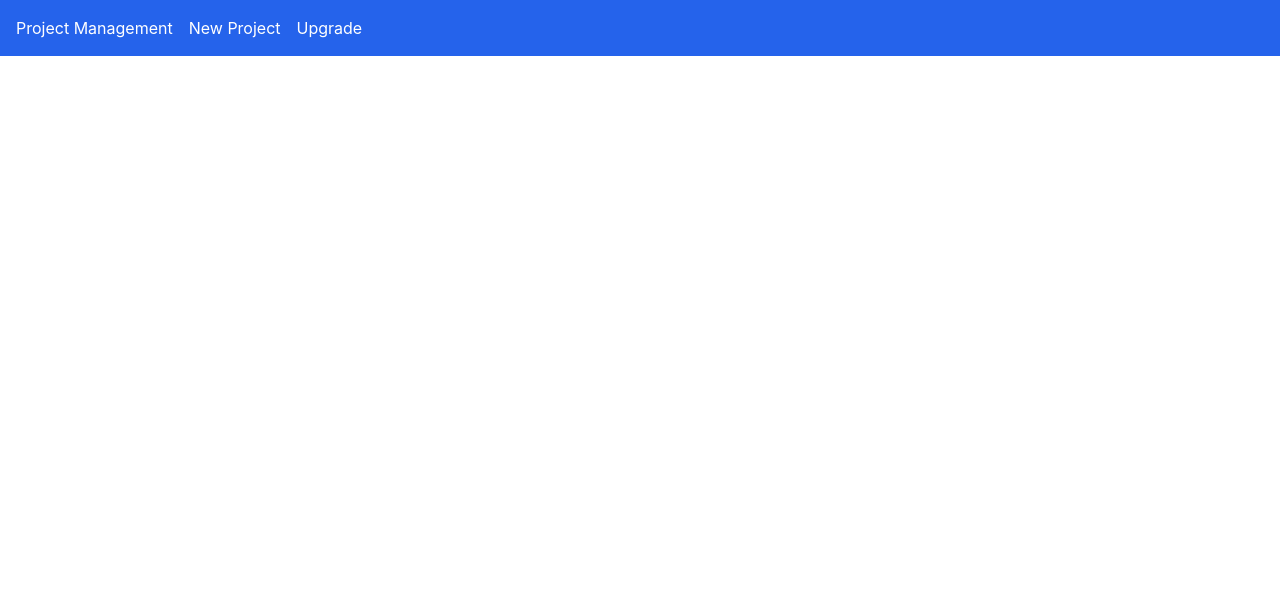
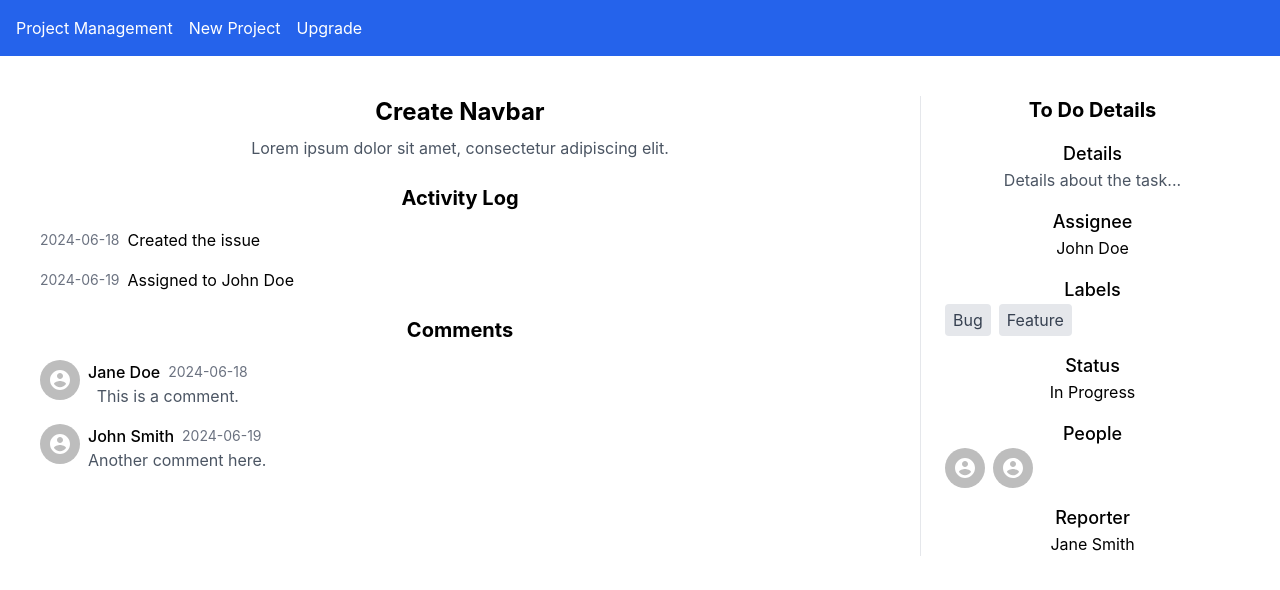
Before and after one commit to Natan-Mesele/pm-react, a React (Create React App) app: page /IssueDetails in a window 1280 px wide. Shown: the top 590 px of the page. Built offline with nearby package versions, Linux system fonts and the light colour scheme.

Commit message:
issuedetails

```diff
--- a/src/App.js
+++ b/src/App.js
@@ -7,6 +7,7 @@ import Projectm from "./Components/Projectm";
 import Upgrade from "./Components/Upgrade";
 import ProjectList from "./Components/ProjectList";
 import ProjectDetail from "./Components/ProjectDetail";
+import IssueDetails from "./Components/IssueDetails";
 
 function App() {
   return (
@@ -16,6 +17,7 @@ function App() {
         <Routes>
           <Route path="/ProjectList" element={<ProjectList />} ></Route>
           <Route path="/ProjectDetail" element={<ProjectDetail />} ></Route>
+          <Route path="/IssueDetails" element={<IssueDetails />} ></Route>
         </Routes>
       </div>
     </BrowserRouter>
--- a/src/Components/ChatBox.jsx
+++ b/src/Components/ChatBox.jsx
@@ -1,9 +1,81 @@
-import React from 'react'
+import React, { useState, useEffect, useRef } from 'react';
+import { Box, TextField, Button, IconButton, Typography } from '@material-ui/core';
+import { Send as SendIcon } from '@material-ui/icons';
 
 function ChatBox() {
+  const [messages, setMessages] = useState([]);
+  const [newMessage, setNewMessage] = useState('');
+  const chatBoxRef = useRef(null);
+
+  useEffect(() => {
+    // Scroll to the bottom of the chat box
+    if (chatBoxRef.current) {
+      chatBoxRef.current.scrollTop = chatBoxRef.current.scrollHeight;
+    }
+  }, [messages]);
+
+  const handleSendMessage = () => {
+    if (newMessage.trim()) {
+      setMessages([...messages, { text: newMessage.trim(), sender: 'user' }]);
+      setNewMessage('');
+    }
+  };
+
+  const handleReceiverMessage = (message) => {
+    setMessages([...messages, { text: message, sender: 'other' }]);
+  };
+
+  const handleKeyDown = (e) => {
+    if (e.key === 'Enter') {
+      handleSendMessage();
+    }
+  };
+
   return (
-    <div>ChatBox</div>
-  )
+    <Box className="bg-white shadow-md rounded-lg p-4 flex flex-col h-full">
+      <Typography variant="h7" gutterBottom className='text-gray-500'>
+        Chat Box
+      </Typography>
+      <Box
+        ref={chatBoxRef}
+        className="flex-1 overflow-y-auto space-y-2 pb-4"
+      >
+        {messages.map((message, index) => (
+          <Box
+            key={index}
+            className={`max-w-xs px-4 py-2 rounded-lg flex ${
+              message.sender === 'user'
+                ? 'justify-end'
+                : 'justify-start'
+            }`}
+          >
+            <Box
+              className={`px-4 py-2 rounded-lg ${
+                message.sender === 'user'
+                  ? 'bg-blue-500 text-white'
+                  : 'bg-gray-200'
+              }`}
+            >
+              {message.text}
+            </Box>
+          </Box>
+        ))}
+      </Box>
+      <Box className="flex items-center space-x-2">
+        <TextField
+          value={newMessage}
+          onChange={(e) => setNewMessage(e.target.value)}
+          onKeyDown={handleKeyDown}
+          className="flex-1"
+          variant="outlined"
+          placeholder="Type your message..."
+        />
+        <IconButton onClick={handleSendMessage}>
+          <SendIcon />
+        </IconButton>
+      </Box>
+    </Box>
+  );
 }
 
-export default ChatBox
+export default ChatBox;
--- a/src/Components/CreateIssueForm.jsx
+++ b/src/Components/CreateIssueForm.jsx
@@ -15,7 +15,7 @@ function CreateIssueForm({ open, onClose, onSubmit }) {
       <DialogTitle>Create New Issue</DialogTitle>
       <DialogContent>
         <TextField
-          label="Title"
+          label="Issue Name"
           value={title}
           onChange={(e) => setTitle(e.target.value)}
           fullWidth
--- a/src/Components/IssueCard.jsx
+++ b/src/Components/IssueCard.jsx
@@ -3,9 +3,12 @@ import MenuItem from "@material-ui/core/MenuItem";
 import MoreVertIcon from "@material-ui/icons/MoreVert";
 import Menu from "@material-ui/core/Menu";
 import AccountCircleIcon from "@material-ui/icons/AccountCircle";
+import UserList from "./UserList";
+import { Link } from "react-router-dom";
 
 function IssueCard() {
   const [anchorEl, setAnchorEl] = useState(null);
+  const [userMenuAnchorEl, setUserMenuAnchorEl] = useState(null);
 
   const handleClick = (event) => {
     setAnchorEl(event.currentTarget);
@@ -35,10 +38,24 @@ function IssueCard() {
     console.log("Delete clicked");
   };
 
+  const handleUserMenuOpen = (event) => {
+    setUserMenuAnchorEl(event.currentTarget);
+  };
+
+  const handleUserMenuClose = () => {
+    setUserMenuAnchorEl(null);
+  };
+
+  const users = [
+    { name: "User 1" },
+    { name: "User 2" },
+    { name: "User 3" },
+  ];
+
   return (
     <div className="bg-white shadow-md rounded-md p-4">
       <div className="flex justify-between items-center">
-        <span className="font-medium">Create Navbar</span>
+        <Link to="/IssueDetails" className="font-medium">Create Navbar</Link>
         <div>
           <MoreVertIcon className="cursor-pointer" onClick={handleClick} />
           <Menu
@@ -58,8 +75,18 @@ function IssueCard() {
         <p className="text-gray-500">FBP - {1}</p>
         <div className="flex items-center gap-2">
           {[1].map((item) => (
-            <AccountCircleIcon key={item} className="cursor-pointer" />
+            <AccountCircleIcon
+              key={item}
+              className="cursor-pointer"
+              onClick={handleUserMenuOpen}
+            />
           ))}
+          <UserList
+            anchorEl={userMenuAnchorEl}
+            open={Boolean(userMenuAnchorEl)}
+            onClose={handleUserMenuClose}
+            users={users}
+          />
         </div>
       </div>
     </div>
--- /dev/null
+++ b/src/Components/IssueDetails.jsx
@@ -0,0 +1,115 @@
+import React from "react";
+import { Avatar } from "@mui/material";
+import AccountCircleIcon from "@material-ui/icons/AccountCircle";
+
+const IssueDetails = () => {
+  // Sample data
+  const issueDetails = {
+    title: "Create Navbar",
+    description: "Lorem ipsum dolor sit amet, consectetur adipiscing elit.",
+    activityLog: [
+      { id: 1, content: "Created the issue", date: "2024-06-18" },
+      { id: 2, content: "Assigned to John Doe", date: "2024-06-19" },
+    ],
+    comments: [
+      { id: 1, author: "Jane Doe", content: "This is a comment.", date: "2024-06-18" },
+      { id: 2, author: "John Smith", content: "Another comment here.", date: "2024-06-19" },
+    ],
+    toDoDetails: {
+      details: "Details about the task...",
+      assignee: "John Doe",
+      labels: ["Bug", "Feature"],
+      status: "In Progress",
+      people: ["John Doe", "Jane Doe"],
+      reporter: "Jane Smith",
+    },
+  };
+
+  return (
+    <div className="flex gap-10 p-10">
+      {/* Main Issue Details */}
+      <div className="flex-1 space-y-6">
+        {/* Title and Description */}
+        <div className="space-y-2">
+          <h1 className="text-2xl font-bold">{issueDetails.title}</h1>
+          <p className="text-gray-600">{issueDetails.description}</p>
+        </div>
+
+        {/* Activity Log */}
+        <div className="space-y-4">
+          <h2 className="text-xl font-bold">Activity Log</h2>
+          {issueDetails.activityLog.map((log) => (
+            <div key={log.id} className="flex items-center">
+              <span className="text-gray-500 text-sm mr-2">{log.date}</span>
+              <span>{log.content}</span>
+            </div>
+          ))}
+        </div>
+
+        {/* Comments */}
+        <div className="space-y-4">
+          <h2 className="text-xl font-bold">Comments</h2>
+          {issueDetails.comments.map((comment) => (
+            <div key={comment.id} className="flex items-start space-x-2">
+              <Avatar>
+                <AccountCircleIcon />
+              </Avatar>
+              <div className="flex flex-col">
+                <div className="flex items-center space-x-2">
+                  <span className="font-medium">{comment.author}</span>
+                  <span className="text-gray-500 text-sm">{comment.date}</span>
+                </div>
+                <p className="text-gray-600">{comment.content}</p>
+              </div>
+            </div>
+          ))}
+        </div>
+      </div>
+
+      {/* Sidebar - To Do Details */}
+      <div className="w-80 border-l pl-6">
+        <h2 className="text-xl font-bold mb-4">To Do Details</h2>
+        <div className="space-y-4">
+          <div>
+            <h3 className="text-lg font-medium">Details</h3>
+            <p className="text-gray-600">{issueDetails.toDoDetails.details}</p>
+          </div>
+          <div>
+            <h3 className="text-lg font-medium">Assignee</h3>
+            <p>{issueDetails.toDoDetails.assignee}</p>
+          </div>
+          <div>
+            <h3 className="text-lg font-medium">Labels</h3>
+            <div className="flex gap-2">
+              {issueDetails.toDoDetails.labels.map((label, index) => (
+                <span key={index} className="bg-gray-200 text-gray-700 px-2 py-1 rounded">
+                  {label}
+                </span>
+              ))}
+            </div>
+          </div>
+          <div>
+            <h3 className="text-lg font-medium">Status</h3>
+            <p>{issueDetails.toDoDetails.status}</p>
+          </div>
+          <div>
+            <h3 className="text-lg font-medium">People</h3>
+            <div className="flex gap-2">
+              {issueDetails.toDoDetails.people.map((person, index) => (
+                <Avatar key={index} className="cursor-pointer">
+                  <AccountCircleIcon />
+                </Avatar>
+              ))}
+            </div>
+          </div>
+          <div>
+            <h3 className="text-lg font-medium">Reporter</h3>
+            <p>{issueDetails.toDoDetails.reporter}</p>
+          </div>
+        </div>
+      </div>
+    </div>
+  );
+};
+
+export default IssueDetails;
--- a/src/Components/IssueList.jsx
+++ b/src/Components/IssueList.jsx
@@ -16,9 +16,11 @@ function IssueList({ title }) {
     <div className="bg-white shadow-md rounded-lg p-6 space-y-4 flex flex-col">
       <div className="font-bold text-lg">{title}</div>
       <div className="flex-1 space-y-4 overflow-y-auto">
-        <div className="border border-gray-300 rounded-lg p-4">
-          <IssueCard />
-        </div>
+        {[1, 1, 1].map((item, index) => (
+          <div key={index} className="mb-4 last:mb-0">
+            <IssueCard />
+          </div>
+        ))}
       </div>
       <div className="flex justify-start">
         <Button
--- /dev/null
+++ b/src/Components/UserList.jsx
@@ -0,0 +1,21 @@
+import React from "react";
+import { Menu, MenuItem } from "@mui/material";
+
+function UserList({ anchorEl, open, onClose, users }) {
+  return (
+    <Menu
+      anchorEl={anchorEl}
+      keepMounted
+      open={open}
+      onClose={onClose}
+    >
+      {users.map((user, index) => (
+        <MenuItem key={index} onClick={onClose}>
+          {user.name}
+        </MenuItem>
+      ))}
+    </Menu>
+  );
+}
+
+export default UserList;
```
Also changed, not shown: src/Components/ProjectList.jsx (+22 -20 lines).
